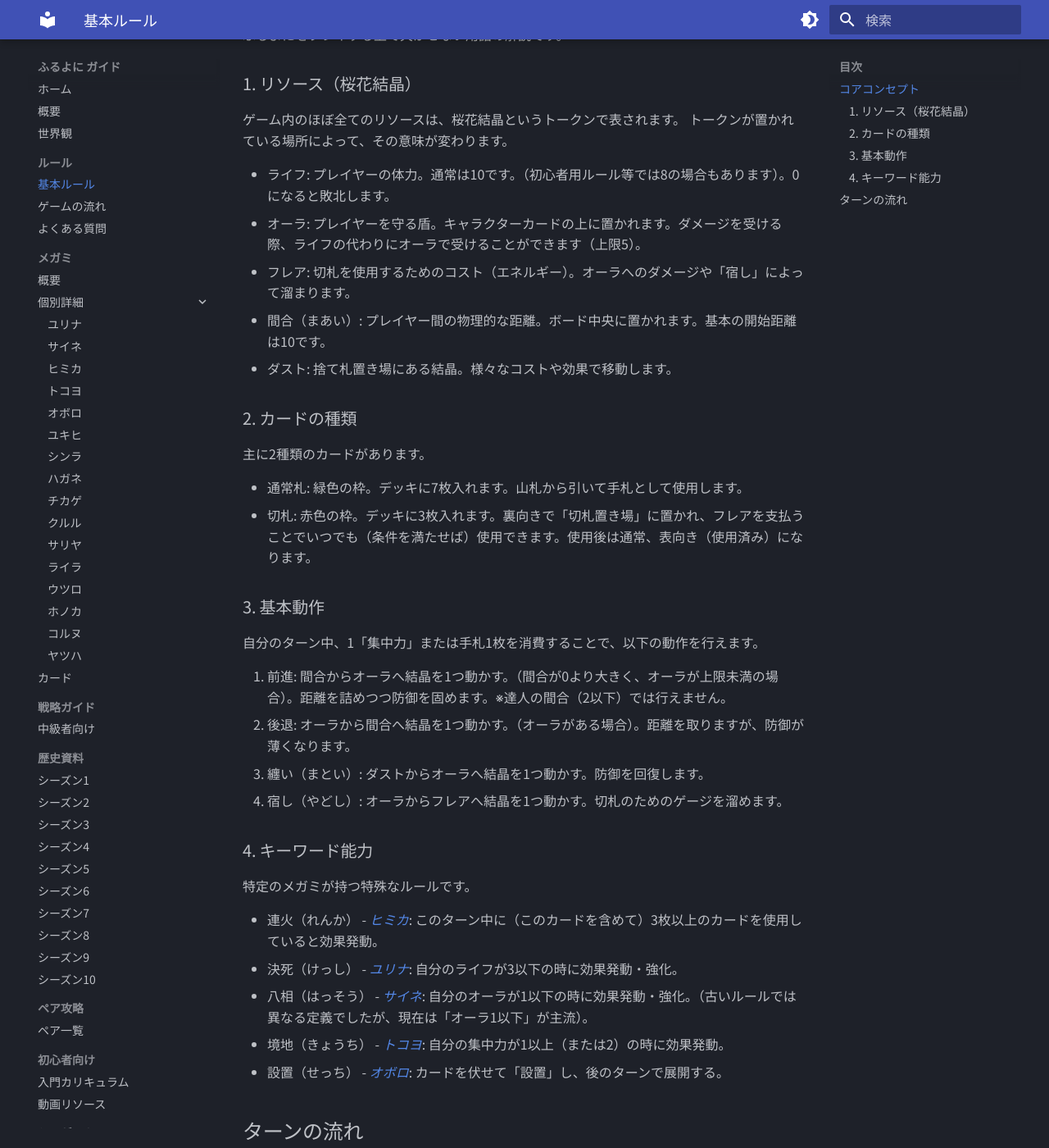
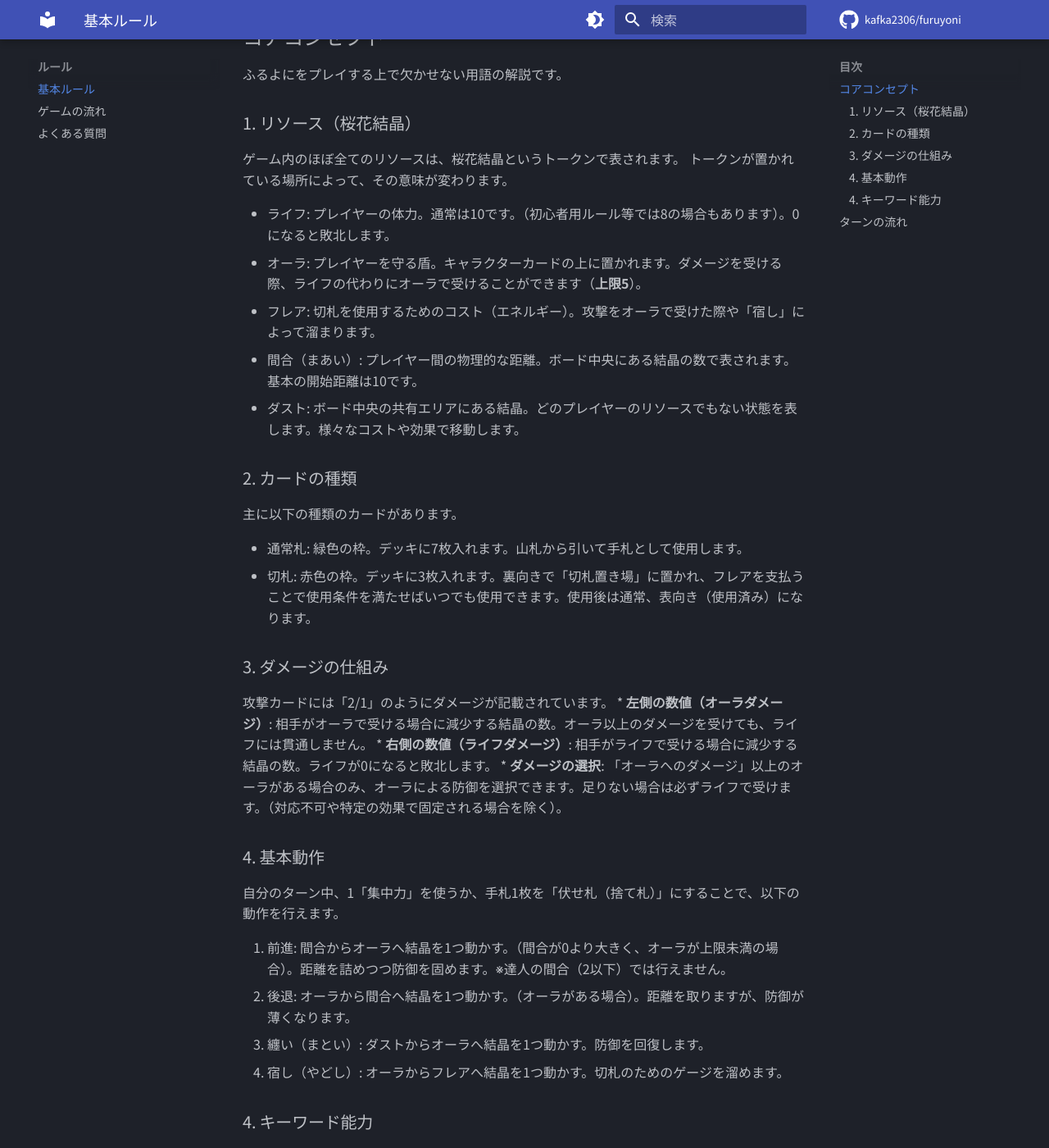
Before and after one commit to KAFKA2306/furuyoni, an MkDocs documentation site: the page built from docs/mechanics/index.md, in a window 1280 px wide and 1400 px high, scrolled down 201 px. Shown: the whole window at 82% size. Built offline with MkDocs 1.6.1 and Material for MkDocs 9.7.7, drawn with Linux system fonts in a browser that asks for light colours; comment, search, counter and statistics services are not loaded; some of the changed text lies outside the part shown.

Commit message:
docs: apply destructive updates and mechanics review fixes

```diff
--- a/docs/guide/video_resources.md
+++ b/docs/guide/video_resources.md
@@ -10,12 +10,7 @@
 - **公式大会アーカイブ**: 「天音杯」や「巫鏡杯」など、最高峰の戦いを実況・解説付きで観戦できます。
 - **新メガミ・新拡張PV**: 新シーズンの雰囲気や新メガミのビジュアル・ボイスをチェックできます。
 
-## 🔰 初心者向け・ルール解説
 
-### [こなふりゅん【VRCふるよに交流会】](https://www.youtube.com/@koflure)
-「VRふるよに」の活動を中心としたチャンネルですが、非常に質の高い初心者向け解説動画が投稿されています。
-- **【初心者向け】ルール解説**: 最新の教え方に則った、分かりやすい導入動画があります。「はじまりの決闘」の次へ進みたい方に最適です。
-- **デッキ紹介・戦略解説**: 特定の組み合わせや、防御・コントロールなどのコンセプトデッキの回し方を丁寧に解説しています。
 
 ### [ikariのふるよにミニシアター](https://www.youtube.com/results?search_query=ikariのふるよにミニシアター)
 ブログ「ikariのふるよに図書館」と連動した解説動画が魅力です。
--- a/docs/mechanics/index.md
+++ b/docs/mechanics/index.md
@@ -9,19 +9,25 @@
 トークンが置かれている場所によって、その意味が変わります。
 
 *   ライフ: プレイヤーの体力。通常は10です。（初心者用ルール等では8の場合もあります）。0になると敗北します。
-*   オーラ: プレイヤーを守る盾。キャラクターカードの上に置かれます。ダメージを受ける際、ライフの代わりにオーラで受けることができます（上限5）。
-*   フレア: 切札を使用するためのコスト（エネルギー）。オーラへのダメージや「宿し」によって溜まります。
-*   間合（まあい）: プレイヤー間の物理的な距離。ボード中央に置かれます。基本の開始距離は10です。
-*   ダスト: 捨て札置き場にある結晶。様々なコストや効果で移動します。
+*   オーラ: プレイヤーを守る盾。キャラクターカードの上に置かれます。ダメージを受ける際、ライフの代わりにオーラで受けることができます（**上限5**）。
+*   フレア: 切札を使用するためのコスト（エネルギー）。攻撃をオーラで受けた際や「宿し」によって溜まります。
+*   間合（まあい）: プレイヤー間の物理的な距離。ボード中央にある結晶の数で表されます。基本の開始距離は10です。
+*   ダスト: ボード中央の共有エリアにある結晶。どのプレイヤーのリソースでもない状態を表します。様々なコストや効果で移動します。
 
 ### 2. カードの種類
-主に2種類のカードがあります。
+主に以下の種類のカードがあります。
 
 *   通常札: 緑色の枠。デッキに7枚入れます。山札から引いて手札として使用します。
-*   切札: 赤色の枠。デッキに3枚入れます。裏向きで「切札置き場」に置かれ、フレアを支払うことでいつでも（条件を満たせば）使用できます。使用後は通常、表向き（使用済み）になります。
+*   切札: 赤色の枠。デッキに3枚入れます。裏向きで「切札置き場」に置かれ、フレアを支払うことで使用条件を満たせばいつでも使用できます。使用後は通常、表向き（使用済み）になります。
 
-### 3. 基本動作
-自分のターン中、1「集中力」または手札1枚を消費することで、以下の動作を行えます。
+### 3. ダメージの仕組み
+攻撃カードには「2/1」のようにダメージが記載されています。
+*   **左側の数値（オーラダメージ）**: 相手がオーラで受ける場合に減少する結晶の数。オーラ以上のダメージを受けても、ライフには貫通しません。
+*   **右側の数値（ライフダメージ）**: 相手がライフで受ける場合に減少する結晶の数。ライフが0になると敗北します。
+*   **ダメージの選択**: 「オーラへのダメージ」以上のオーラがある場合のみ、オーラによる防御を選択できます。足りない場合は必ずライフで受けます。（対応不可や特定の効果で固定される場合を除く）。
+
+### 4. 基本動作
+自分のターン中、1「集中力」を使うか、手札1枚を「伏せ札（捨て札）」にすることで、以下の動作を行えます。
 
 1.  前進: 間合からオーラへ結晶を1つ動かす。（間合が0より大きく、オーラが上限未満の場合）。距離を詰めつつ防御を固めます。※達人の間合（2以下）では行えません。
 2.  後退: オーラから間合へ結晶を1つ動かす。（オーラがある場合）。距離を取りますが、防御が薄くなります。
@@ -33,14 +39,15 @@
 
 *   連火（れんか） - *[ヒミカ](../megami/index.md)*: このターン中に（このカードを含めて）3枚以上のカードを使用していると効果発動。
 *   決死（けっし） - *[ユリナ](../megami/index.md)*: 自分のライフが3以下の時に効果発動・強化。
-*   八相（はっそう） - *[サイネ](../megami/index.md)*: 自分のオーラが1以下の時に効果発動・強化。（古いルールでは異なる定義でしたが、現在は「オーラ1以下」が主流）。
-*   境地（きょうち） - *[トコヨ](../megami/index.md)*: 自分の集中力が1以上（または2）の時に効果発動。
-*   設置（せっち） - *[オボロ](../megami/index.md)*: カードを伏せて「設置」し、後のターンで展開する。
+*   八相（はっそう） - *[サイネ](../megami/index.md)*: 自分のオーラが1以下の時に効果発動・強化。
+*   境地（きょうち） - *[トコヨ](../megami/index.md)*: 自分の集中力が**2**の時に効果発動。
+*   畏縮（いしゅく）: **現在の集中力を0にし**、さらに「次に集中力を得る機会（開始フェイズや効果）」を「畏縮の解除」に置き換える強力な妨害状態。
+*   設置（せっち） - *[オボロ](../megami/index.md)*: カードを伏せて「設置」位置に置き、後のターン（主に再構成時や対応時）に発動させる。
 
 ## ターンの流れ
 
 1.  [開始フェイズ](flow.md):
-    *   集中力を1得る（上限2）。
+    *   集中力を1得ます（上限2）。ただし「畏縮」状態の場合は、集中力を得る代わりに「畏縮」を解除します。
     *   [再構成](flow.md): 山札が空の場合、または任意で宣言した場合、捨て札を山札に戻してシャッフルします。この時、ライフに1ダメージを受けます（[再構成](flow.md)ダメージ）。
     *   カードを2枚引く（先攻1ターン目は3枚手札から開始し、ドローなし等、細かいルールあり）。
 
--- a/mkdocs.yml
+++ b/mkdocs.yml
@@ -18,18 +18,27 @@ theme:
       toggle:
         icon: material/brightness-7
         name: ダークモードに切替
+  icon:
+    repo: fontawesome/brands/github
   features:
+    - navigation.instant
+    - navigation.tracking
+    - navigation.tabs
     - navigation.sections
     - navigation.expand
     - navigation.top
     - search.highlight
     - content.tabs.link
     - content.code.copy
+    - toc.follow
+
   font:
     text: Noto Sans JP
     code: Roboto Mono
-  icon:
-    repo: fontawesome/brands/github
+
+repo_url: https://github.com/kafka2306/furuyoni
+repo_name: kafka2306/furuyoni
+edit_uri: edit/main/docs/
 
 nav:
   - ホーム: index.md
```
Also changed, not shown: docs/community/blogs.md (+1 -2 lines), 2 other files.
